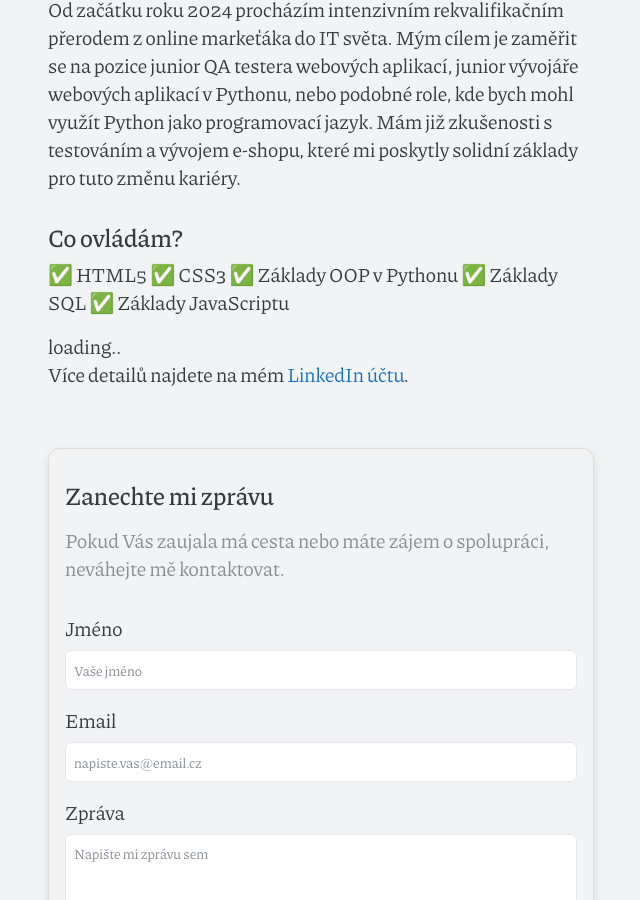
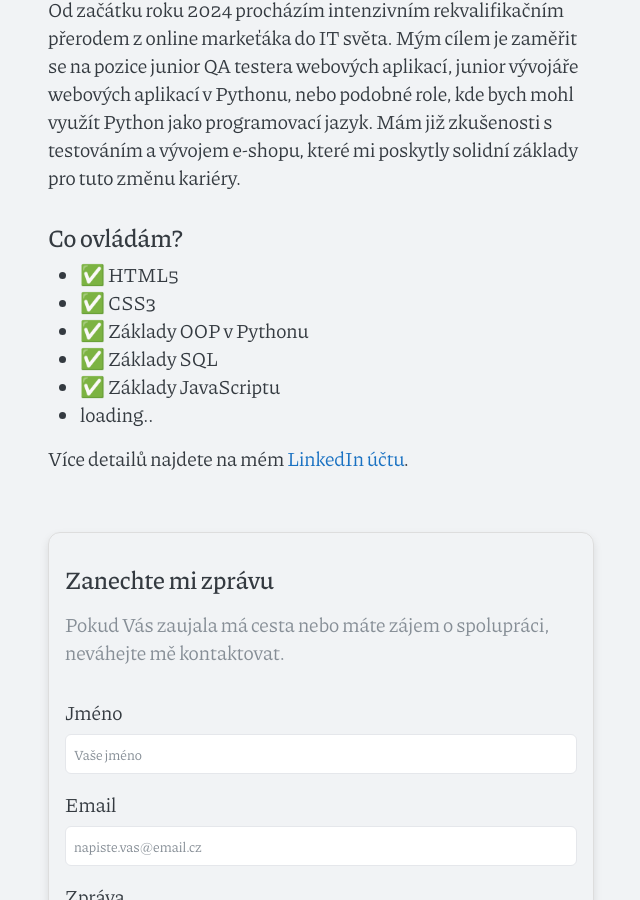
Before and after one commit to Dandee42/dandee42.github.io, a Jekyll site: the page built from index.md, in a window 1280 px wide and 900 px high, scrolled down 1055 px. Shown: the whole window, without its empty margins (319-959 px from the left). Built offline with Jekyll 4.4.1, drawn with Linux system fonts in a browser that asks for light colours.

Commit message:
Update index.md

```diff
--- a/index.md
+++ b/index.md
@@ -8,12 +8,12 @@ title: Home
 Od začátku roku 2024 procházím intenzivním rekvalifikačním přerodem z online markeťáka do IT světa. Mým cílem je zaměřit se na pozice junior QA testera webových aplikací, junior vývojáře webových aplikací v Pythonu, nebo podobné role, kde bych mohl využít Python jako programovací jazyk. Mám již zkušenosti s testováním a vývojem e-shopu, které mi poskytly solidní základy pro tuto změnu kariéry.
 
 ## Co ovládám?
-✅ HTML5
-✅ CSS3
-✅ Základy OOP v Pythonu
-✅ Základy SQL
-✅ Základy JavaScriptu
-<div>loading<span class="dots"></span></div>
+- ✅ HTML5
+- ✅ CSS3
+- ✅ Základy OOP v Pythonu
+- ✅ Základy SQL
+- ✅ Základy JavaScriptu
+- <div>loading<span class="dots"></span></div>
 
 Více detailů najdete na mém [LinkedIn účtu](https://www.linkedin.com/in/daniel-hladik/).
 
```
